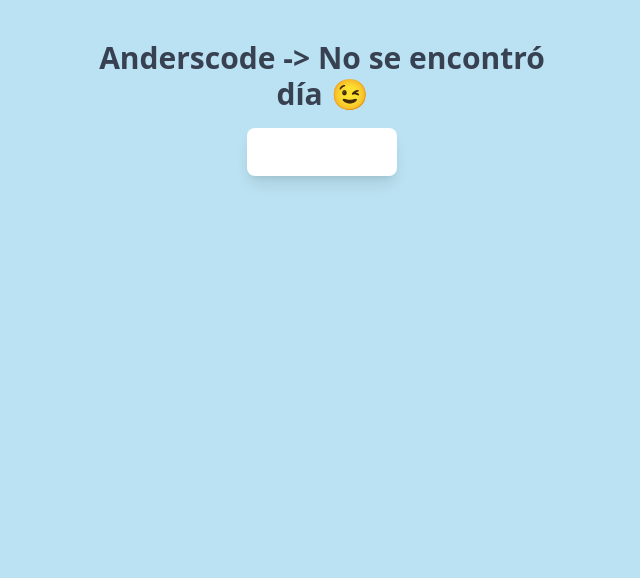
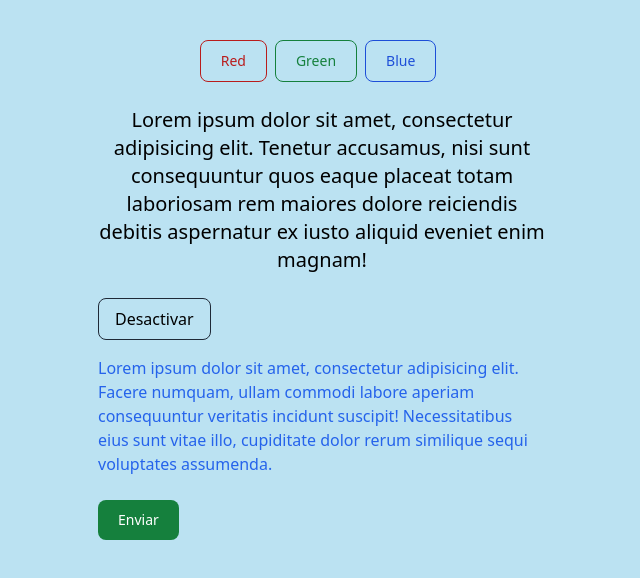
Before and after one commit to AnderDaZu/fundamentos-vue, a plain HTML site: page index.html in a window 1280 px wide. Shown: the whole page, without its empty margins (318-958 px from the left). Drawn offline with nearby package versions, Linux system fonts and the light colour scheme.

Commit message:
Enlazando atributos dinámicamente con v-bind

```diff
--- a/index.html
+++ b/index.html
@@ -111,7 +111,7 @@
 
         </div> -->
 
-        <div id="app4" class="max-w-md mx-auto">
+        <div id="app4" class="max-w-md mx-auto" hidden>
             <template v-if="active == 'Lunes'">
                 <div>
                     <h1 class="font-semibold text-gray-700 text-3xl text-center">Anderscode -> Hoy es Lunes 😉</h1>
@@ -148,6 +148,34 @@
                 </div>
             </div>
 
+
+        </div>
+
+        <div id="app5" class="max-w-md mx-auto">
+            <div class="flex justify-center">
+                <button v-on:click=" color = 'text-red-500' " type="button" class="text-red-700 hover:text-white border border-red-700 hover:bg-red-800 focus:ring-4 focus:outline-none focus:ring-red-300 font-medium rounded-lg text-sm px-5 py-2.5 text-center me-2 mb-2 dark:border-red-500 dark:text-red-500 dark:hover:text-white dark:hover:bg-red-600 dark:focus:ring-red-900">Red</button>
+
+                <button v-on:click=" color = 'text-green-500' " type="button" class="text-green-700 hover:text-white border border-green-700 hover:bg-green-800 focus:ring-4 focus:outline-none focus:ring-green-300 font-medium rounded-lg text-sm px-5 py-2.5 text-center me-2 mb-2 dark:border-green-500 dark:text-green-500 dark:hover:text-white dark:hover:bg-green-600 dark:focus:ring-green-800">Green</button>
+
+                <button @click=" color = 'text-blue-500' " type="button" class="text-blue-700 hover:text-white border border-blue-700 hover:bg-blue-800 focus:ring-4 focus:outline-none focus:ring-blue-300 font-medium rounded-lg text-sm px-5 py-2.5 text-center me-2 mb-2 dark:border-blue-500 dark:text-blue-500 dark:hover:text-white dark:hover:bg-blue-500 dark:focus:ring-blue-800">Blue</button>
+            </div>
+
+            <!--
+                formas para agregar clases dinamicamente a los elementos, se puede realizar de 2 formas
+                1. usando v-bind:class='clases'
+                2. usando :class='clases'
+            -->
+
+            <p class="text-center text-xl mt-4" v-bind:class="color">Lorem ipsum dolor sit amet, consectetur adipisicing elit. Tenetur accusamus, nisi sunt consequuntur quos eaque placeat totam laboriosam rem maiores dolore reiciendis debitis aspernatur ex iusto aliquid eveniet enim magnam!</p>
+
+            <button @click="active = !active" type="button" class="mt-6 mb-4 rounded-lg border border-gray-800 px-4 py-2">
+                <span v-if="active">Desactivar</span>
+                <span v-else>Activar</span>
+            </button>
+
+            <p :class=" active ? 'text-blue-600' : 'text-gray-600' ">Lorem ipsum dolor sit amet, consectetur adipisicing elit. Facere numquam, ullam commodi labore aperiam consequuntur veritatis incidunt suscipit! Necessitatibus eius sunt vitae illo, cupiditate dolor rerum similique sequi voluptates assumenda.</p>
+
+            <button @click="submit()" v-bind:disabled="is_submited" :class=" !is_submited ? 'focus:outline-none text-white bg-green-700 hover:bg-green-800 focus:ring-4 focus:ring-green-300 font-medium rounded-lg text-sm px-5 py-2.5 me-2 mb-2' : 'focus:outline-none text-white bg-gray-700 font-medium rounded-lg text-sm px-5 py-2.5 me-2 mb-2' " type="button" class="mt-6 ">Enviar</button>
 
         </div>
     </div>
@@ -245,7 +273,7 @@
             }
         }).mount('#app3');*/
 
-        Vue.createApp({
+        /*Vue.createApp({
             data(){
                 return {
                     active: '',
@@ -254,8 +282,27 @@
             },
             mounted(){
             }
-        }).mount('#app4');
+        }).mount('#app4');*/
 
+        Vue.createApp({
+            data(){
+                return {
+                    color: 'black',
+                    active: true,
+                    is_submited: false
+                }
+            },
+            methods: {
+                submit(){
+                    if ( !this.is_submited ) {
+                        this.is_submited = true
+                    }
+                }
+            },
+            mounted(){
+
+            }
+        }).mount('#app5');
    </script>
 </body>
 </html>
```
